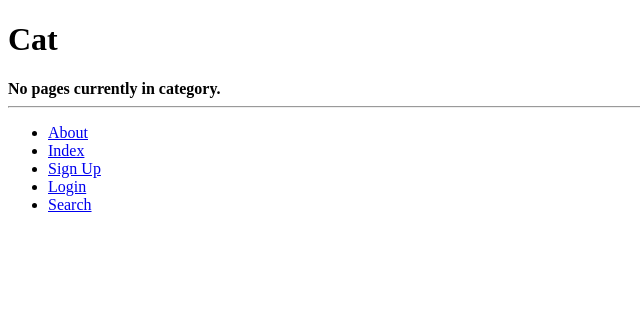
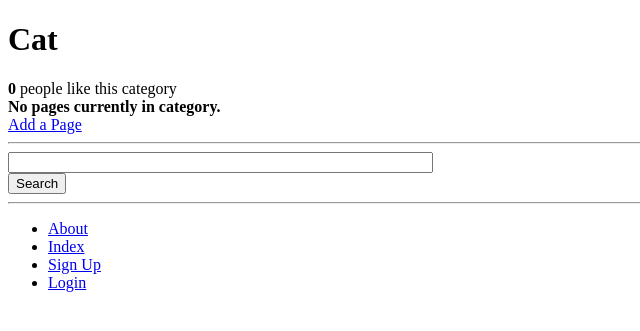
Before and after one commit to Azureei/Workspace, a Django app: page /rango/category/cat/ in a window 1280 px wide. Shown: the top 331 px of the page, without its empty margins (0-640 px from the left). Run offline with Django 3.2, Linux system fonts and the light colour scheme; data comes from the database, SQL or seed files in the repository; both versions use the stored data as it was after the commit; some libraries are stand-ins or nearby versions.

Commit message:
Category search not working

```diff
--- a/rango/templates/rango/base.html
+++ b/rango/templates/rango/base.html
@@ -9,6 +9,10 @@
 				How to Tango with Django!
 			{% endblock %}
 		</title>
+		<script src="https://ajax.googleapis.com/ajax/libs/jquery/3.0.0/jquery.min.js"></script>
+		<script src="{% static 'js/rango-jquery.js' %}"></script>
+		<script src="{% static 'js/rango-ajax.js' %}"></script>
+
 	</head>
 	<body>
 		<div>
@@ -22,7 +26,6 @@
 				<li><a href="{% url 'index' %}"> Index</a></li>
 				<li><a href="{% url 'register' %}">Sign Up</a></li>
 				<li><a href="{% url 'login' %}">Login</a></li>
-				<li><a href="{% url 'search' %}">Search</a></li>
 			</ul>
 		</div>
 	</body>
--- a/rango/templates/rango/category.html
+++ b/rango/templates/rango/category.html
@@ -1,26 +1,79 @@
 {% extends 'rango/base.html' %}
 {% load staticfiles %}
 {% block title_block %}
-	{{category.name}}
+	{{ category.name }}
 {% endblock %}
 
-{% block body_block%}
+{% block body_block %}
+<div>
 {% if category %}
-		<h1>{{category.name}}</h1>
 
+<h1>{{ category.name }}</h1>
+
+		<div>
+<strong id="like_count">{{ category.likes }}</strong> people like this category
+{% if user.is_authenticated %}
+	<button id="likes" data-catid="{{category.id}}" class="btn btn-primary btn-sm" type="button">
+	Like
+	</button>
+{% endif %}
+</div>
+
+	<div id="pages">
 	{% if pages %}
 	<ul>
 		{% for page in pages %}
-				<li><a href ="{{page.url}}">{{page.title}}</a></li>
-			{% endfor%}
+		<li><a href="{% url 'goto' %}?page_id={{page.id}}"\>{{ page.title }}</a><span class="tag tag-pill tag-primary">{{page.views}}</span></li>
+		{% endfor %}
 	</ul>
 	{% else %}
 		<strong>No pages currently in category.</strong>
 	{% endif %}
-		{% if user.is_authenticated %}
-			<a href="{% url 'add_page' category.slug %}">Add a Page</a>
-		{% endif %}
+
+
 {% else %}
 	The specified category does not exist!
 {% endif %}
+	</div>
+<!-- {% if user.is_authenticated %} {% endif %} -->
+	<a href="{% url 'add_page' category.slug %}">Add a Page</a>
+</div>
+
+<hr>
+
+<div>
+	<form class="form-inline" id="user_form"
+			method="post" action="{% url 'show_category'  category.slug %}">
+		{% csrf_token %}
+		<div class="form-group">
+			<input class="form-control" type="text" size="50"
+				name="query" value="{{ query }}" id="query" />
+		</div>
+		<button class="btn btn-primary" type="submit" name="submit"
+			 value="Search">Search</button>
+		</form>
+		<div>
+		{% if result_list %}
+		<h3>Results</h3>
+		<!-- Display search results in an ordered list -->
+			<div class="list-group">
+			{% for result in result_list %}
+				<div class="list-group-item">
+				<h4 class="list-group-item-heading">
+				<a href="{{ result.link }}">{{ result.title }}</a>
+				</h4>
+				<p class="list-group-item-text">{{ result.summary }}</p>
+					{% if user.is_authenticated %}
+					<button data-catid="{{category.id}}" data-title="{{ result.title }}"
+				 data-url="{{ result.link }}"
+					class="rango-add btn btn-info btn-sm" type="button">Add</button>
+				{% endif %}
+				</div>
+			{% endfor %}
+			</div>
+		{% endif %}
+		</div>
+
+</div>
+
 {% endblock %}
--- a/rango/urls.py
+++ b/rango/urls.py
@@ -5,8 +5,10 @@ urlpatterns = [
     url(r'^$', views.index, name='index'),
     url(r'^about/$', views.about, name='about'),
     url(r'^search/$', views.search, name='search'),
+    url(r'goto/$', views.track_url, name='goto'),
     url(r'^restricted/$', views.restricted, name='restricted'),
     url(r'^add_category/$', views.add_category, name='add_category'),
+    url(r'^like/$', views.like_category, name='like_category'),
     url(r'^login/$', views.user_login, name='login'),
     url(r'^logout/$', views.user_logout, name='logout'),
     url(r'^category/(?P<category_name_slug>[\w\-]+)/$',
--- a/rango/views.py
+++ b/rango/views.py
@@ -1,4 +1,4 @@
-from django.shortcuts import render
+from django.shortcuts import render, redirect
 from django.http import HttpResponseRedirect, HttpResponse
 from rango.models import Category, Page
 from rango.forms import CategoryForm, PageForm, UserForm, UserProfileForm
@@ -61,7 +61,7 @@ def show_category(request, category_name_slug):
 
         # Retrieve all of the associated pages.
         # Note that filter() will return a list of page objects or an empty list
-        pages = Page.objects.filter(category=category)
+        pages = Page.objects.filter(category=category).order_by('-views')
 
         # Adds our results list to the template context under name pages.
         context_dict['pages'] = pages
@@ -75,6 +75,20 @@ def show_category(request, category_name_slug):
         # the template will display the "no category" message for us.
         context_dict['category'] = None
         context_dict['pages'] = None
+
+        # create a default query based on the category name
+        # to be shown in the search box
+        context_dict['query'] = category.name
+
+        result_list = []
+        if request.method == 'POST':
+            query = request.POST['query'].strip()
+            if query:
+                # Run our Webhose function to get the results list!
+                result_list = run_query(query)
+                context_dict['query'] = query
+                context_dict['result_list'] = result_list
+
 
     # Go render the response and return it to the client.
     return render(request, 'rango/category.html', context_dict)
@@ -103,6 +117,20 @@ def add_category(request):
     # Will handle the bad form, new form or no form supplied cases
     # just print them to the terminal
     return render(request, 'rango/add_category.html', {'form':form})
+
+@login_required
+def like_category(request):
+    cat_id = None
+    if request.method == 'GET':
+        cat_id = request.GET['category_id']
+        likes = 0
+    if cat_id:
+        cat = Category.objects.get(id=int(cat_id))
+        if cat:
+            likes = cat.likes + 1
+            cat.likes =  likes
+            cat.save()
+    return HttpResponse(likes)
 
 
 def add_page(request, category_name_slug):
@@ -168,6 +196,22 @@ def register(request):
                    'profile_form': profile_form,
                    'registered': registered
                   })
+
+def track_url(request):
+    page_id = None
+    if request.method == 'GET':
+        if 'page_id' in request.GET:
+            page_id = request.GET['page_id']
+    if page_id:
+        try:
+            page = Page.objects.get(id=page_id)
+            page.views = page.views + 1
+            page.save()
+            return redirect(page.url)
+        except:
+            return HttpResponse("Page id {0} not found".format(page_id))
+    print("No page_id in get string")
+    return redirect(reverse('index'))
 
 def user_login(request):
     # If the request is a HTTP POST, try to pull out the relevant information.
--- /dev/null
+++ b/static/js/rango-ajax.js
@@ -0,0 +1,8 @@
+$('#likes').click(function(){
+	var catid;
+	catid = $(this).attr('data-catid');
+	$.get('/rango/like/', {category_id : catid}, function(data){
+		$('#like_count').html(data);
+		$('#likes').hide();
+	});
+});
--- /dev/null
+++ b/static/js/rango-jquery.js
@@ -0,0 +1,16 @@
+$(document).ready(function(){
+	$("#about-btn").click(function(event){
+		alert("You clicked th button using JQuery!");
+	});
+	$("p").hover(function(){
+		$(this).css("color","red");
+	},
+	function(){
+		$(this).css("color","blue");
+	});
+	$("#about-btn").click(function(){
+		msgstr = $("#msg").html()
+		msgstr = msgstr + "ooo"
+		$("#msg").html(msgstr)
+	});
+});
```
Also changed, not shown: rango/templates/rango/about.html (+12 -0 lines), db.sqlite3, 2 other files. Lines whose indentation alone changed are shown as unchanged.
